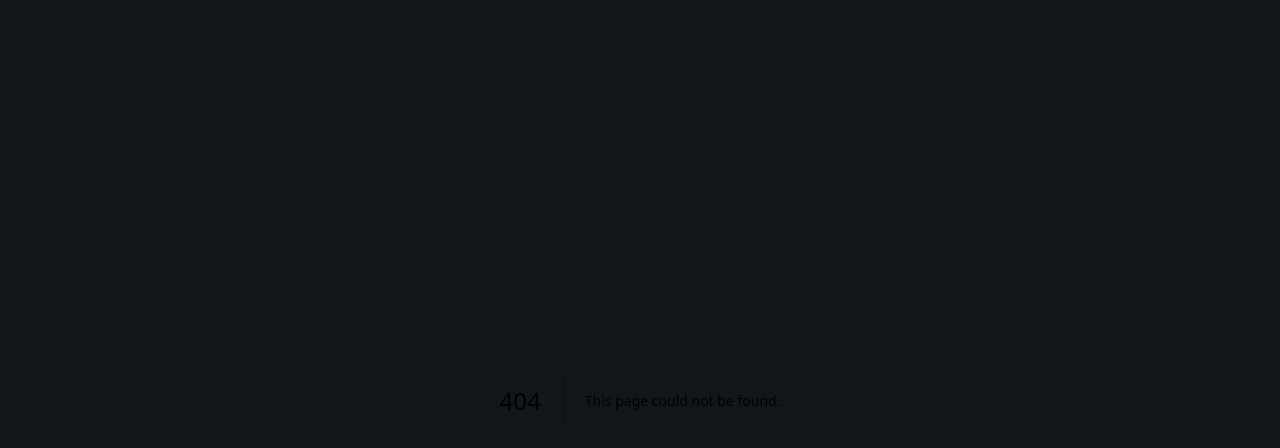
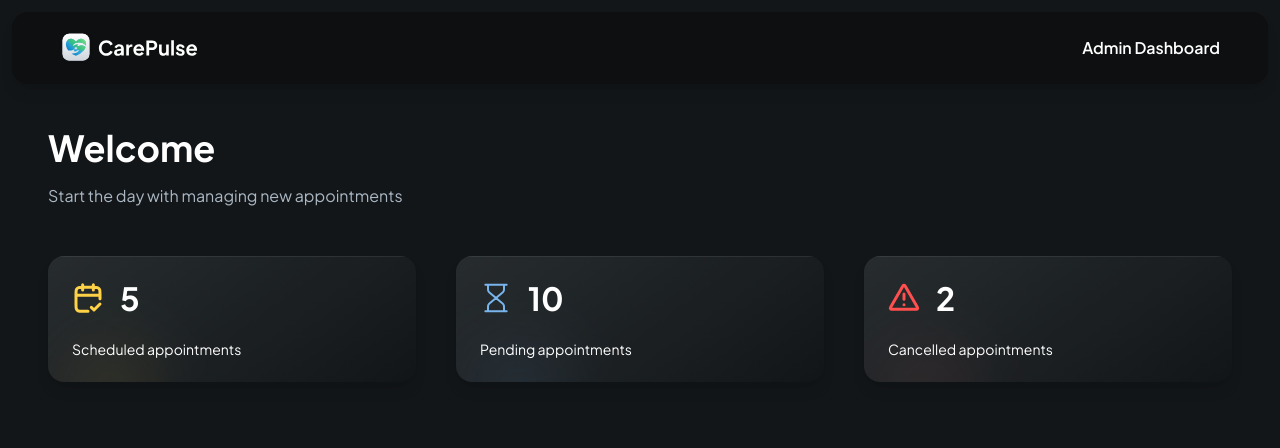
Before and after one commit to iharishsh/carepulse, a Next.js app: page /admin in a window 1280 px wide. Before the commit this address had no page. Shown: the top 448 px of the page. Built offline with nearby package versions, Linux system fonts and the light colour scheme.

Commit message:
Admin - StatCard setup

```diff
--- /dev/null
+++ b/app/admin/page.tsx
@@ -0,0 +1,53 @@
+import StatCard from '@/components/StatCard'
+import Image from 'next/image'
+import Link from 'next/link'
+import React from 'react'
+
+const Admin = () => {
+  return (
+    <div className='mx-auto flex max-w-7xl flex-col space-y-14'>
+        <header className='admin-header'>
+            <Link href="/" className="cursor-pointer">
+                <Image
+                    src="/assets/icons/logo-full.svg"
+                    height={32}
+                    width={162}
+                    alt='Logo'
+                    className='h-8 w-fit'
+                />
+            </Link>
+            <p className='text-16-semibold'>Admin Dashboard</p>
+        </header>
+
+        <main className='admin-main'>
+            <section className='w-full space-y-4'>
+                <h1 className='header'>Welcome</h1>
+                <p className='text-dark-700'>Start the day with managing new appointments</p>
+            </section>
+
+            <section className='admin-stat'>
+                <StatCard
+                    type="appointments"
+                    count={5}
+                    label="Scheduled appointments"
+                    icon="/assets/icons/appointments.svg"
+                />
+                <StatCard
+                    type="pending"
+                    count={10}
+                    label="Pending appointments"
+                    icon="/assets/icons/pending.svg"
+                />
+                <StatCard
+                    type="cancelled"
+                    count={2}
+                    label="Cancelled appointments"
+                    icon="/assets/icons/cancelled.svg"
+                />
+            </section>
+        </main>
+    </div>
+  )
+}
+
+export default Admin
--- /dev/null
+++ b/components/StatCard.tsx
@@ -0,0 +1,34 @@
+import clsx from 'clsx'
+import Image from 'next/image'
+import React from 'react'
+
+interface StatCardProps {
+    type: 'appointments' | 'pending' | 'cancelled'
+    count: number
+    label: string
+    icon: string
+}
+
+const StatCard = ({ count = 0, label, icon, type }: StatCardProps) => {
+  return (
+    <div className={clsx('stat-card', {
+        'bg-appointments': type === 'appointments',
+        'bg-pending': type === 'pending',
+        'bg-cancelled': type === 'cancelled',
+    })}>
+        <div className='flex items-center gap-4'>
+            <Image
+              src={icon}
+              height={32}
+              width={32}
+              alt={label}
+              className='size-8 w-fit'
+            />
+            <h2 className='text-32-bold text-white'>{count}</h2>
+        </div>
+        <p className='text-14-regular'>{label}</p>
+    </div>
+  )
+}
+
+export default StatCard
```
